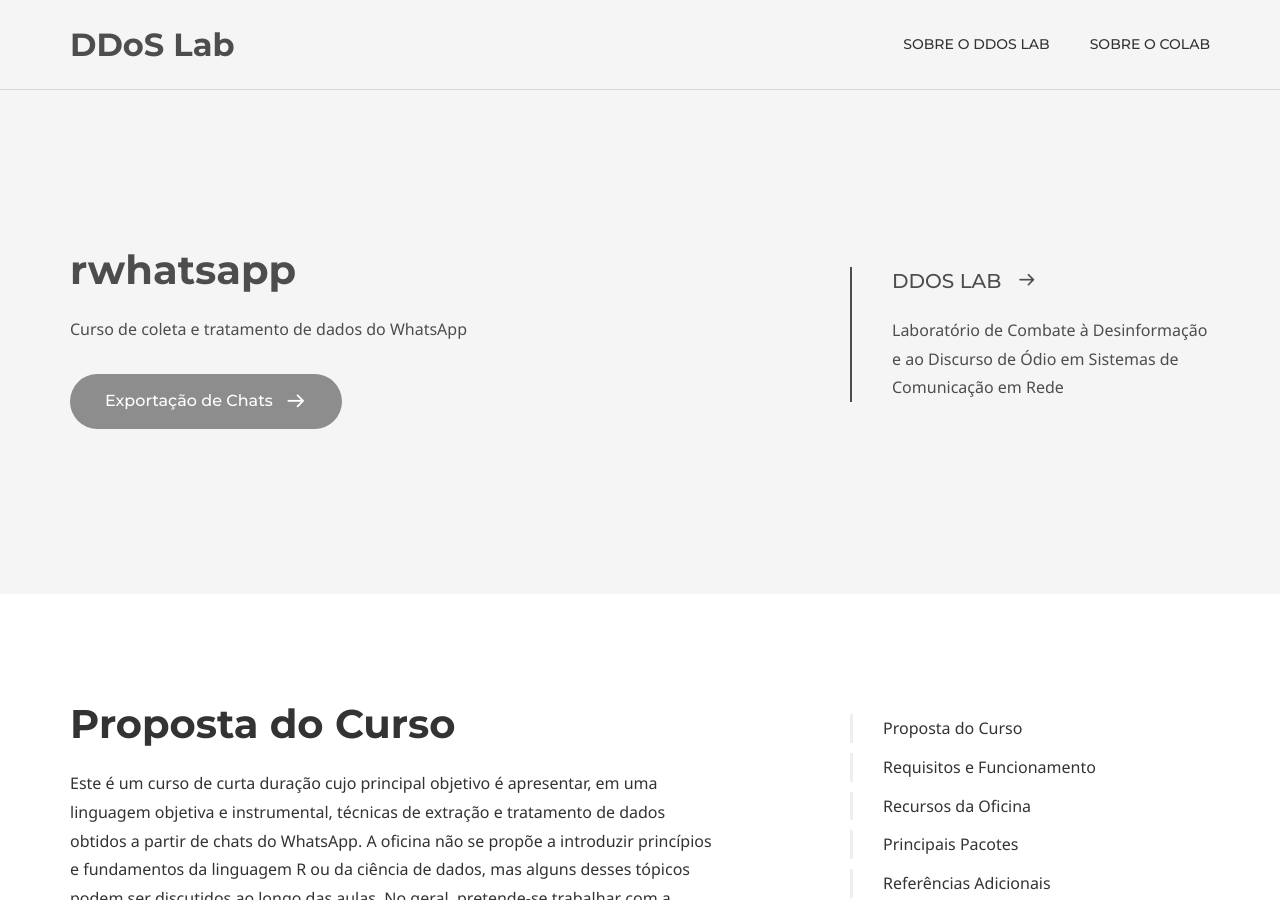
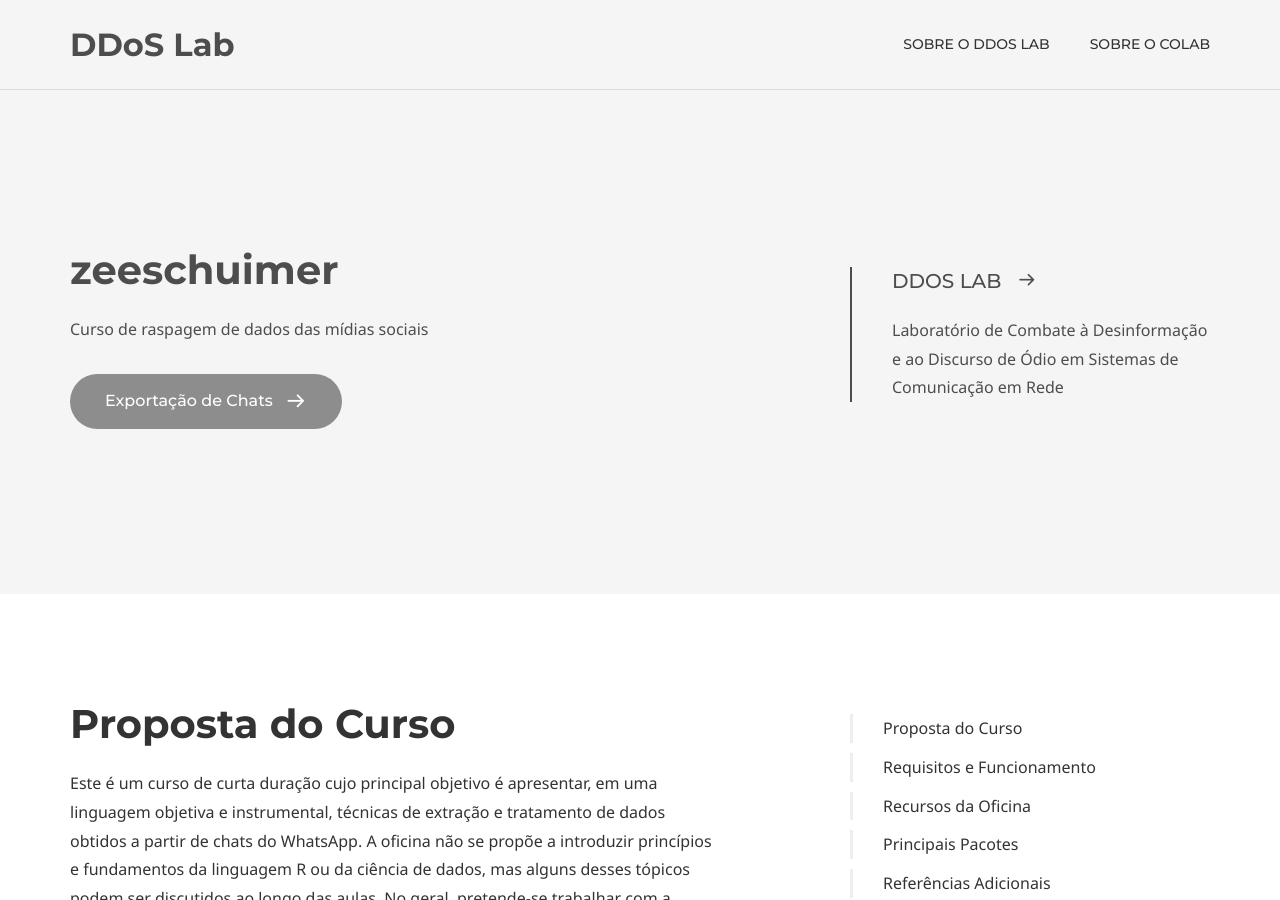
Before and after one commit to coLAB-UFF/docs, a Jekyll site: the page built from zeeschuimer.md, in a window 1280 px wide and 900 px high. Built offline with Jekyll 4.4.1, drawn with Linux system fonts in a browser that asks for light colours; some web fonts are replaced.

Commit message:
Update zeeschuimer.md

```diff
--- a/zeeschuimer.md
+++ b/zeeschuimer.md
@@ -5,8 +5,8 @@
 comments: false
 
 # Hero section
-title: rwhatsapp
-description: Curso de coleta e tratamento de dados do WhatsApp
+title: zeeschuimer
+description: Curso de raspagem de dados das mídias sociais
 
 # Author box
 author:
@@ -22,7 +22,7 @@
 page_nav:
     next:
         content: Exportação de Chats
-        url: '/rwhatsapp_01'
+        url: '/zeeschuimer_01'
 ---
 
 # Proposta do Curso
```
